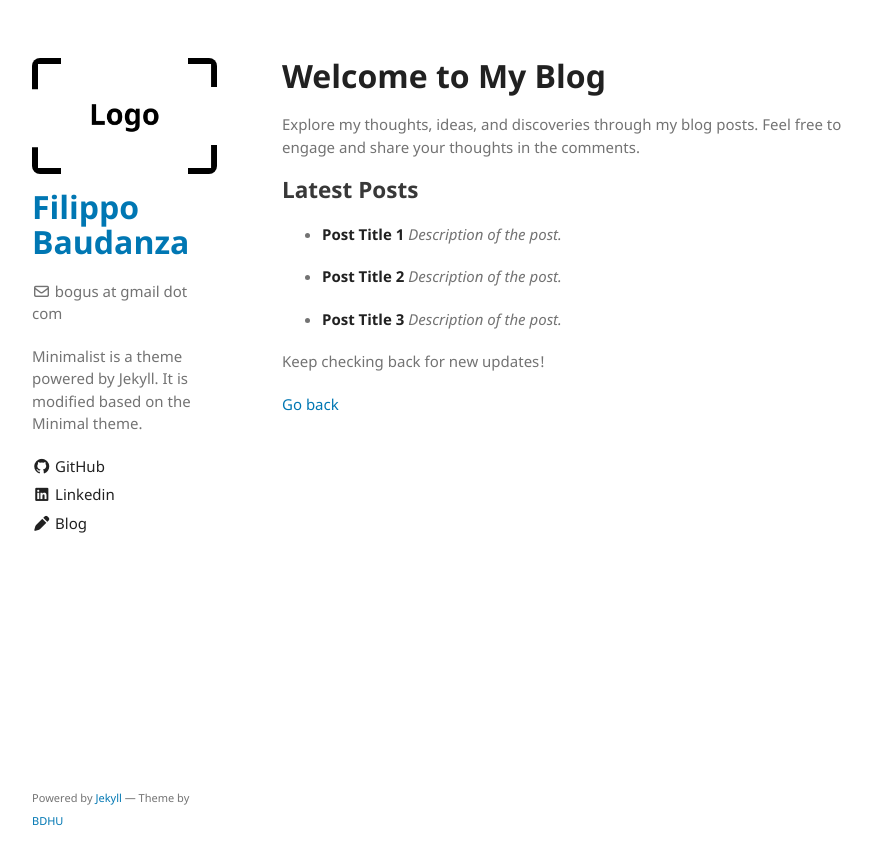
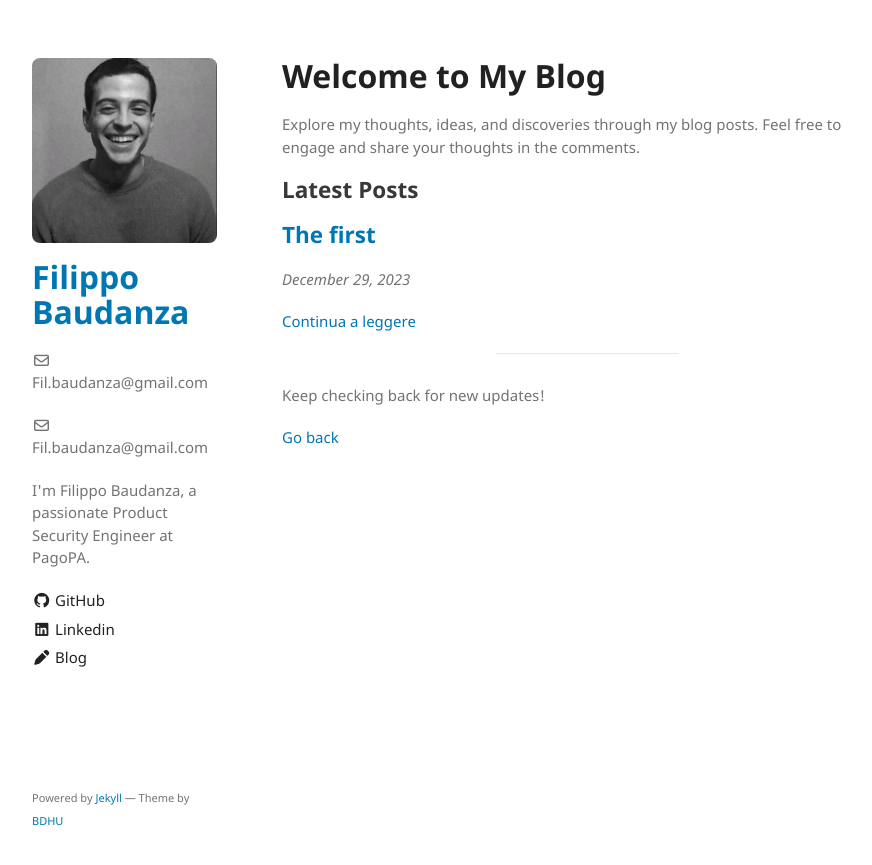
Before and after one commit to FilippoBau/FilippoBau.github.io, a Jekyll site: the page built from myblog.md, in a window 1280 px wide. Shown: the top 865 px of the page, without its empty margins (178-1050 px from the left). Built offline with Jekyll 4.4.1, drawn with Linux system fonts in a browser that asks for light colours.

Commit message:
automatic post listing

```diff
--- a/_config.yml
+++ b/_config.yml
@@ -1,16 +1,16 @@
 title: Filippo Baudanza
 logo: /assets/img/logo.png
-email: bogus at gmail dot com
-description: Minimalist is a theme powered by Jekyll. It is modified based on the Minimal theme.
+email: Fil.baudanza@gmail.com
+description: I'm Filippo Baudanza, a passionate Product Security Engineer at PagoPA.
 show_downloads: false
 #google_analytics: G-ZLK2GHB055
-#remote_theme: BDHU/minimalist
+remote_theme: BDHU/minimalist
 color-scheme: auto
 plugins:
   - jekyll-sitemap
   - jekyll-seo-tag
   - jemoji
- # - jekyll-remote-theme
+  - jekyll-remote-theme
 
 # You can find fonts from https://iconify.design or https://fontawesome.com. Below is just an example illustrating how to use custom icons
 sidebar:
@@ -22,7 +22,16 @@ sidebar:
     link: www.linkedin.com/in/filippo-baudanza-3a62a1257
   - name: Blog
     icon: <i class="fa-solid fa-pen"></i>
-    link: https://FilippoBau.github.io/blog/myblog.html
+    link: ./myblog.html
+
+collections:
+  posts:
+    output: true
+    permalink: /:collection/:title/
+
+baseurl: "/FilippoBau.github.io"
+
+
 
 # https://github.com/github/pages-gem/issues/399#issuecomment-301827749
 # When running locally, we run into the following error —
--- a/_layouts/default.html
+++ b/_layouts/default.html
@@ -37,8 +37,11 @@
           {% endif %}
 
           {% if site.email %}
-            <p class="addr"><i class="fa-regular fa-envelope"></i>&nbsp;{{ site.email }}</p>
+            <p class="addr"><i class="fa-regular fa-envelope"></i>{{ site.email }}</p>
           {% endif %}
+          {% if site.email %}
+          <p class="addr"><i class="fa-regular fa-envelope"></i> <span class="d-inline">{{ site.email }}</span></p>
+         {% endif %}
 
           <p>{{ site.description | default: site.github.project_tagline }}</p>
 
--- a/blog/myblog.md
+++ b/myblog.md
@@ -9,14 +9,17 @@ Explore my thoughts, ideas, and discoveries through my blog posts. Feel free to
 
 ## Latest Posts
 
-- **Post Title 1**
-  _Description of the post._
+{% for post in site.posts %}
 
-- **Post Title 2**
-  _Description of the post._
+## [{{ post.title }}]({{site.baseurl}}/{{ post.url }})
 
-- **Post Title 3**
-  _Description of the post._
+_{{ post.date | date: "%B %d, %Y" }}_
+
+[Continua a leggere]({{site.baseurl}}/{{ post.url }})
+
+---
+
+{% endfor %}
 
 Keep checking back for new updates!
 
```
Also changed, not shown: Gemfile (+4 -4 lines), _layouts/post.html (+16 -7 lines), _posts/2023-12-29-my-first-post.md (added, +38 -0 lines), blog/blank.md (deleted, +0 -9 lines), index.md (+9 -113 lines), assets/img/logo.png.
